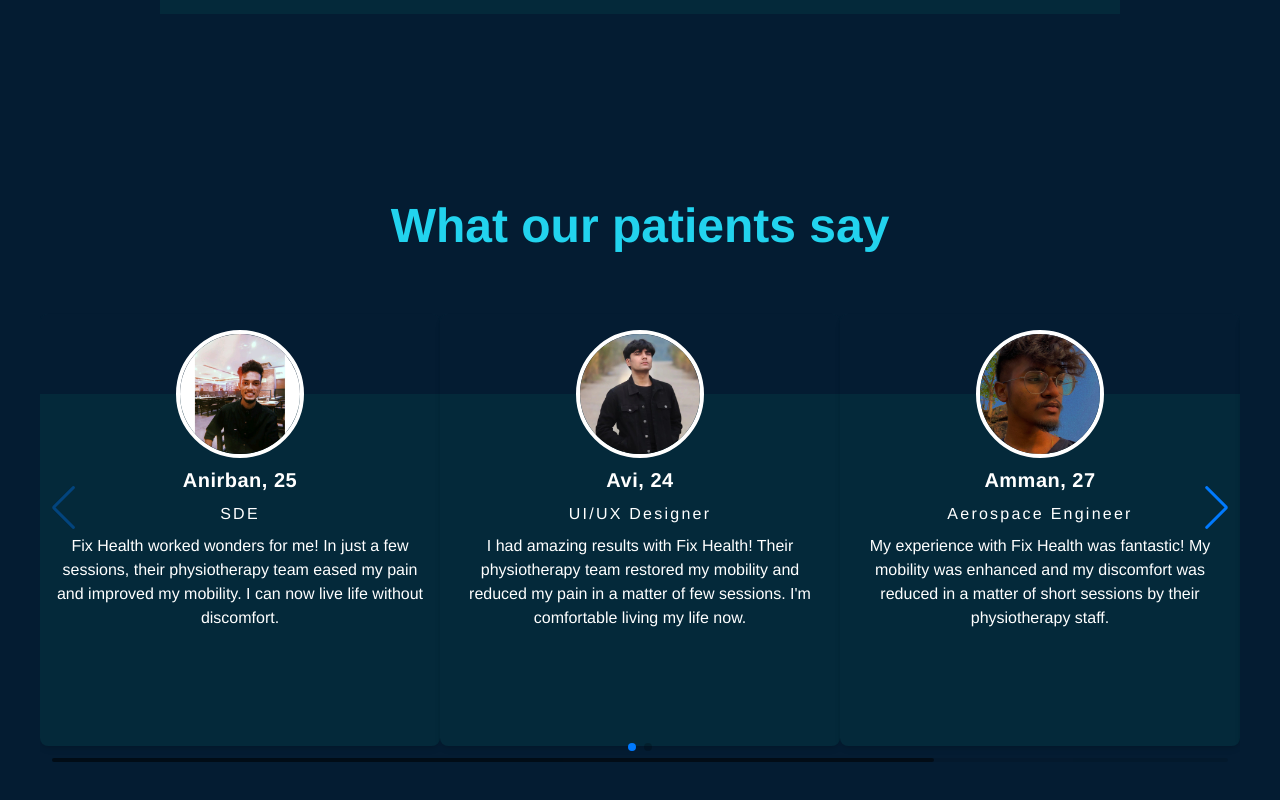
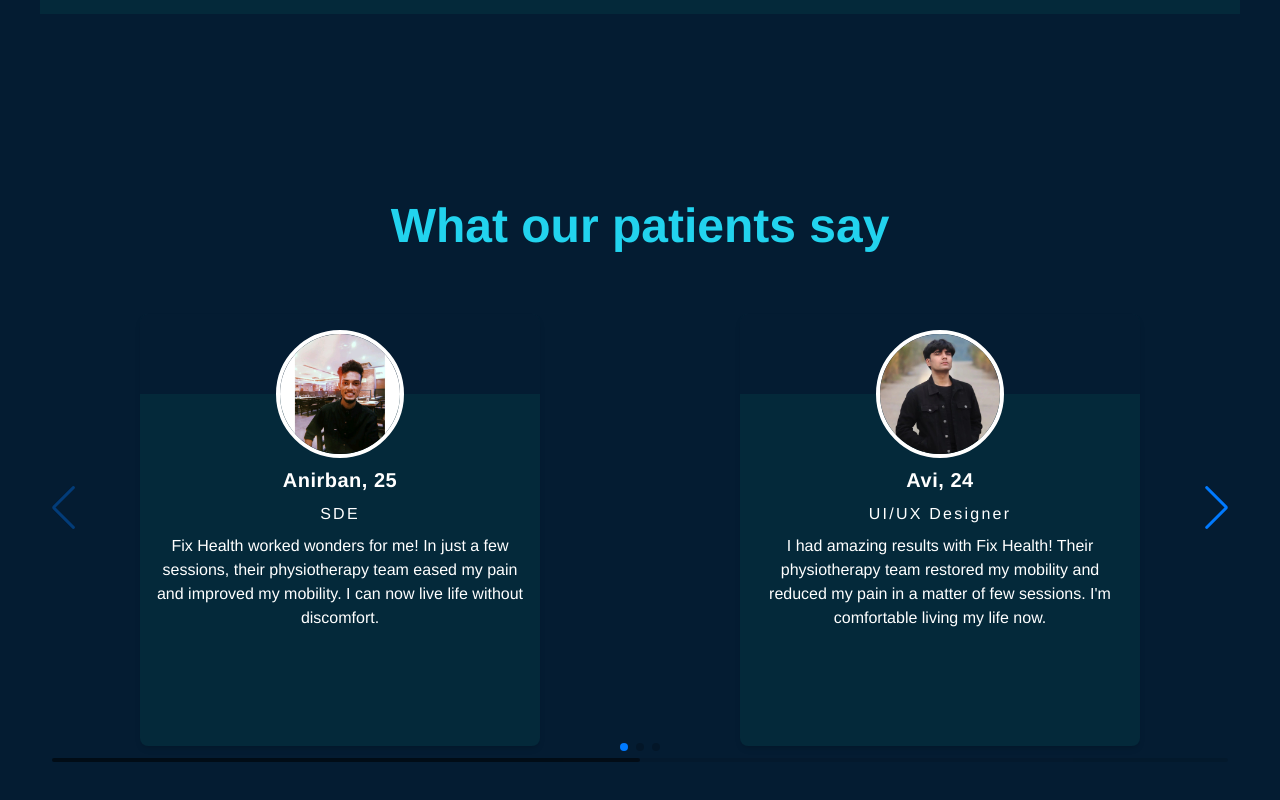
Before and after one commit to AbhishekPurty/fixhealth, a Next.js app: page / in a window 1280 px wide. Shown: the part 1210-2010 px from the top of the page. Built offline with nearby package versions, Linux system fonts and the light colour scheme.

Commit message:
card component responsive

```diff
--- a/components/Testmonial_v2.tsx
+++ b/components/Testmonial_v2.tsx
@@ -26,7 +26,7 @@
         <Swiper
           // install Swiper modules
           modules={[Navigation, Pagination, Scrollbar, A11y]}
-          spaceBetween={0}
+          spaceBetween={10}
           slidesPerView='auto'
           navigation
           pagination={{ clickable: true }}
@@ -34,11 +34,11 @@
           onSwiper={(swiper) => console.log(swiper)}
           onSlideChange={() => console.log('slide change')}
           breakpoints = {{
-            680: {
+            760: {
               slidesPerView: 2,
               spaceBetween: 0
             },
-            1000: {
+            1330: {
               slidesPerView: 3,
               spaceBetween: 0
             },
--- a/pages/doctors/[city].tsx
+++ b/pages/doctors/[city].tsx
@@ -27,7 +27,7 @@
   return (
     <>
       {data.length != 0 ?
-        <div className="lg:grid grid-cols-2 lg:px-64">
+        <div className="lg:grid grid-cols-2 lg:px-36 lgl:px-60">
           {data.map((doctor:any) => {
             return(
               <Doctor key={doctor.id} name={doctor.name} years={doctor.years} expertise={doctor.expertise} city={doctor.city} />
--- a/tailwind.config.ts
+++ b/tailwind.config.ts
@@ -22,6 +22,7 @@
         sm: "640px",
         md: "768px",
         lg: "960px",
+        lgl:"1200px",
         xl: "1330px",
       },
       backgroundImage: {
```
